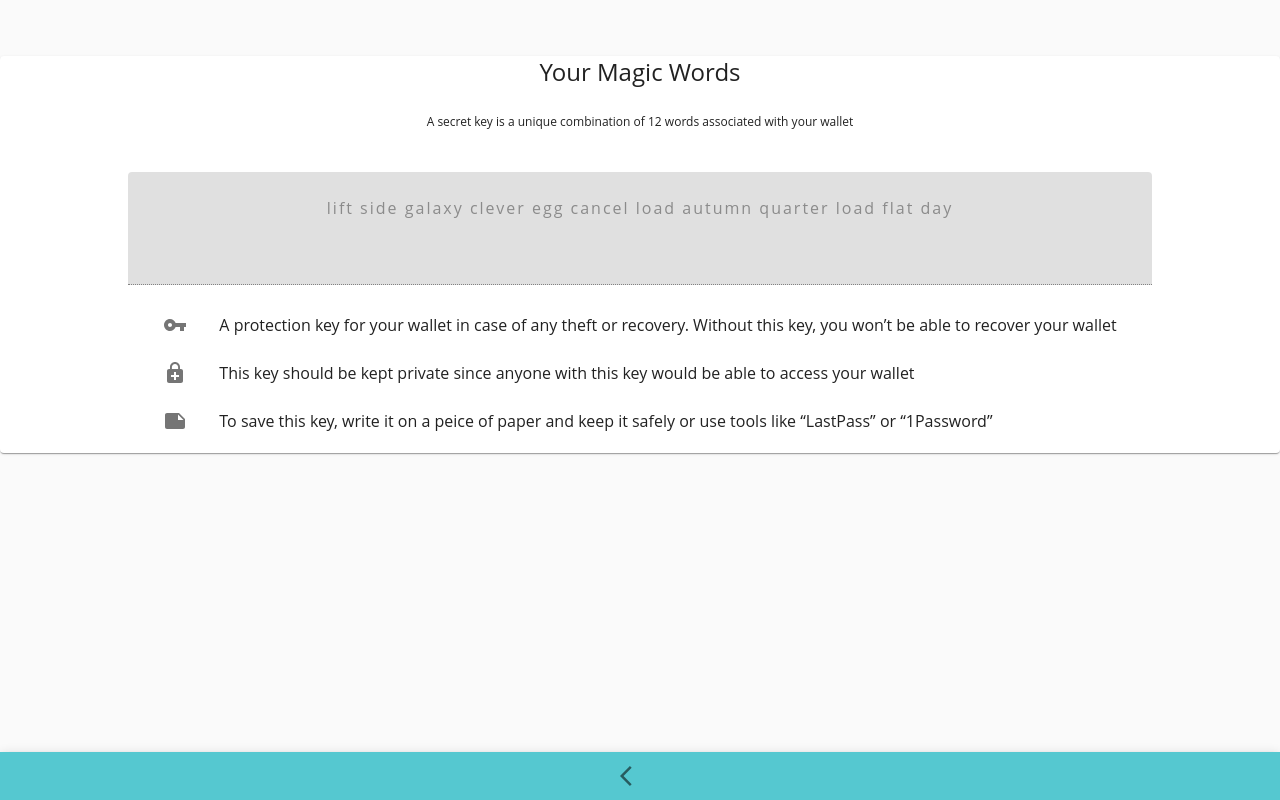
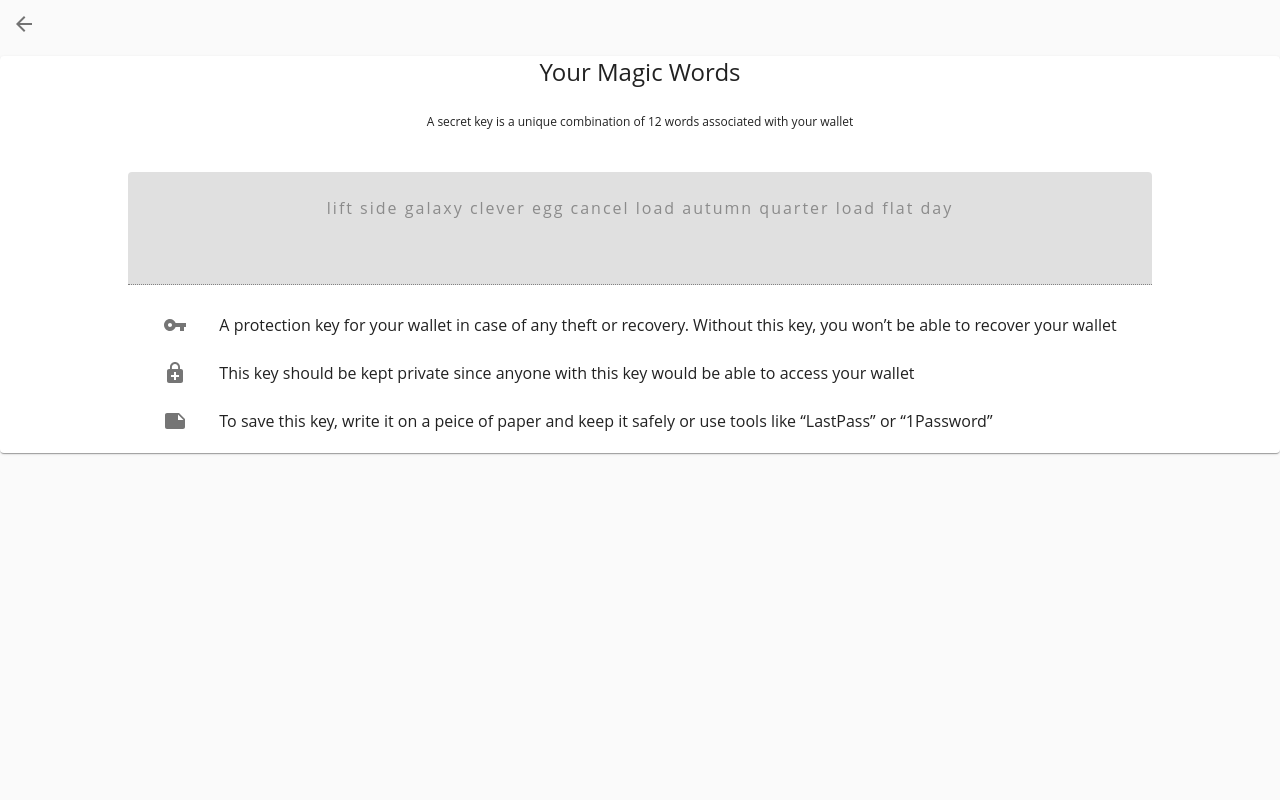
Before and after one commit to batuaWallet/L2-web-wallet, a React (Create React App) app: page /backup in a window 1280 px wide. Both pictures are taken after a click on the button 640 px from the left and 575 px from the top of the page. Built offline with nearby package versions, Linux system fonts and the light colour scheme; no server answers.

Commit message:
⇽ fix back button on backup

```diff
--- a/src/components/BackupSeed.tsx
+++ b/src/components/BackupSeed.tsx
@@ -13,7 +13,7 @@ import {
   makeStyles,
 } from "@material-ui/core";
 import {
-  ArrowBackIos as BackIcon,
+  ArrowBack as BackIcon,
   VpnKey as KeyIcon,
   EnhancedEncryption as LockIcon,
   Note as SaveIcon,
@@ -22,11 +22,6 @@ import { loadSecret } from "../utils/initialize";
 import { walletSecretFYI } from "../utils/constants";
 
 const useStyles = makeStyles( theme => ({
-  appbar: {
-    flex: 1,
-    bottom: 0,
-    top: 'auto',
-  },
   back: {
     marginRight: theme.spacing(2),
   },
@@ -34,7 +29,7 @@ const useStyles = makeStyles( theme => ({
     display: "flex",
     flexDirection: "column",
     alignItems: "center",
-    marginTop: theme.spacing(7),
+    marginTop: theme.spacing(1),
     marginBottom: theme.spacing(4),
   },
   textBox: {
@@ -54,11 +49,9 @@ export const BackupSeed = (props: any) => {
 
   return (
     <>
-      <AppBar position="fixed" className={classes.appbar}>
-          <IconButton className={classes.back} component={Link} to={"/"}>
-            <BackIcon />
-          </IconButton>
-      </AppBar>
+      <IconButton className={classes.back} component={Link} to={"/"}>
+        <BackIcon />
+      </IconButton>
       <Paper className={classes.paper}>
         <Typography variant="h5"> Your Magic Words</Typography>
         <Typography align="center" variant="caption" className={classes.typography}>
```
